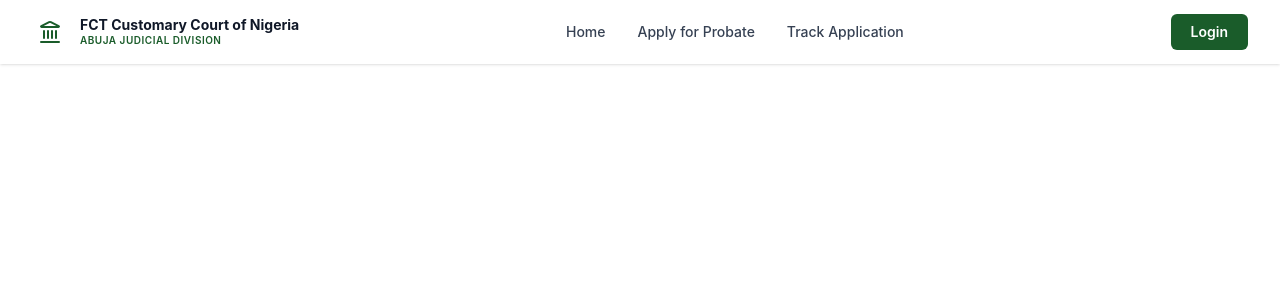
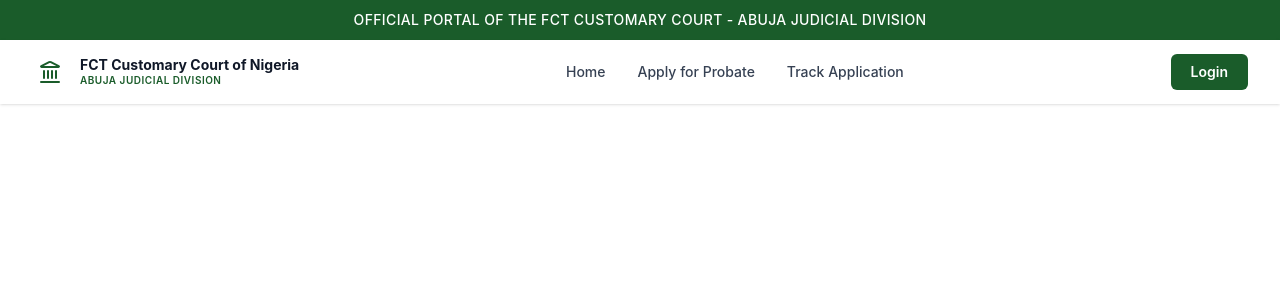
Before and after one commit to kingdada7/probateNG, a React (Vite) app in the folder Applicant/: page / in a window 1280 px wide. Shown: the top 300 px of the page. Built offline with nearby package versions, Linux system fonts and the light colour scheme.

Commit message:
announcement bar done

```diff
--- /dev/null
+++ b/Applicant/components/Announcementbar.jsx
@@ -0,0 +1,11 @@
+import React from "react";
+
+const Announcementbar = () => {
+  return (
+    <div className="bg-[#1a5c2a] text-white text-center text-xs sm:text-sm py-2.5 px-4 font-medium tracking-wide">
+      OFFICIAL PORTAL OF THE FCT CUSTOMARY COURT - ABUJA JUDICIAL DIVISION
+    </div>
+  );
+};
+
+export default Announcementbar;
--- a/Applicant/pages/Home.jsx
+++ b/Applicant/pages/Home.jsx
@@ -1,9 +1,11 @@
 import React from "react";
 import Navbar from "../components/Navbar";
+import Announcementbar from "../components/Announcementbar";
 
 const Home = () => {
   return (
     <>
+      <Announcementbar />
       <Navbar />
     </>
   );
```
